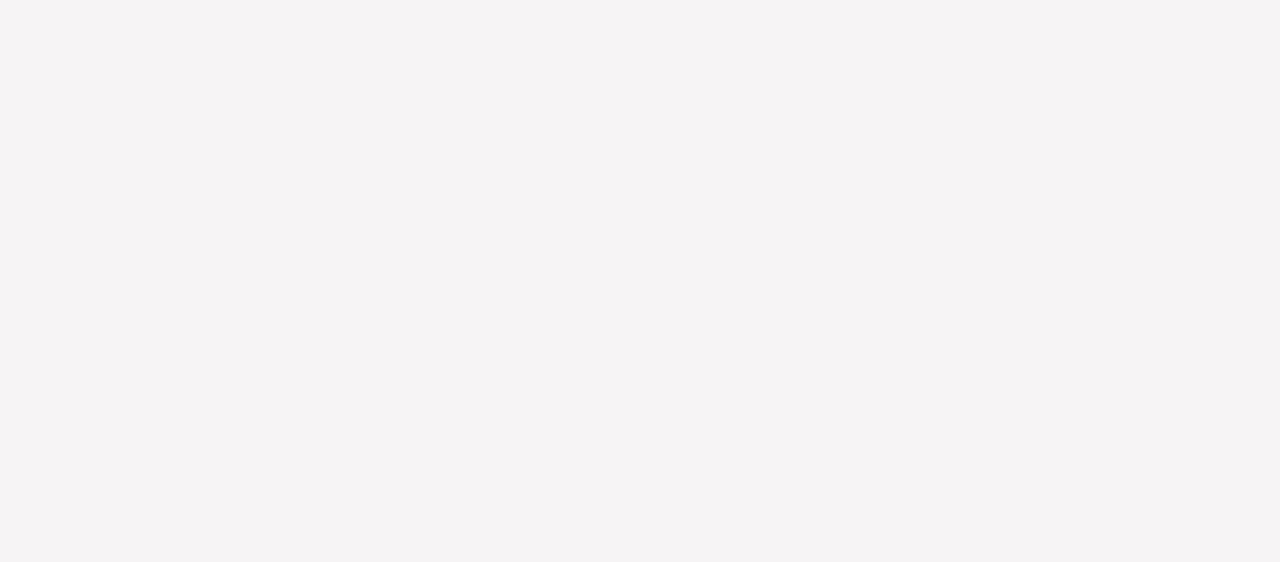
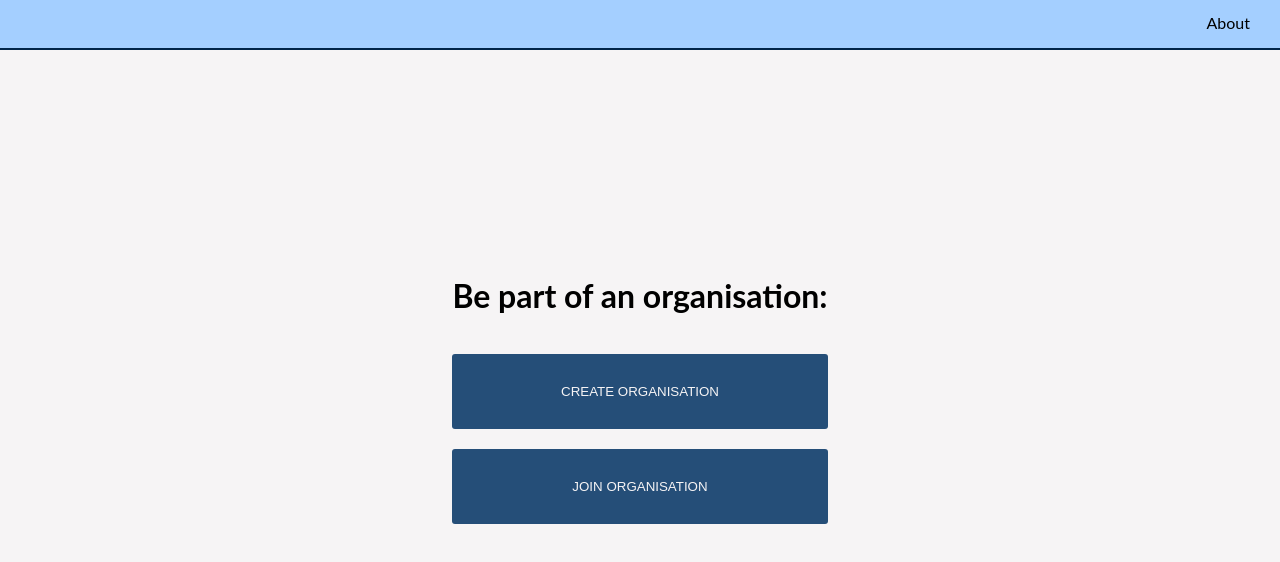
Before and after one commit to RaphaelP07/agendas_fe, a React (Create React App) app: page /agendas/org-prompt in a window 1280 px wide. Before the commit this address had no page. Shown: the top 562 px of the page. Built offline with nearby package versions, Linux system fonts and the light colour scheme.

Commit message:
added login conditions

```diff
--- a/src/App.css
+++ b/src/App.css
@@ -246,11 +246,26 @@ input, textarea {
   cursor: pointer;
 }
 
+.org-prompt-btn {
+  color: var(--main-white);
+  width: 100%;
+  margin-top: 20px;
+  height: 75px;
+  border-radius: 3px;
+  border: none;
+  background-color: #254e78;
+  cursor: pointer;
+}
+
 .login-btn:hover {
   background-color: #3772ad;
 }
 
-.signup-btn:hover, .auth-btn:hover, .action:active {
+.signup-btn:hover,
+.auth-btn:hover,
+.action:active,
+.prompt-btn:hover,
+.org-prompt-btn:hover {
   background-color: #0058b0;
 }
 
@@ -262,7 +277,11 @@ input, textarea {
   background-color: #254e78;
 }
 
-.signup-btn:active, .auth-btn:active, .action:hover {
+.signup-btn:active,
+.auth-btn:active,
+.action:hover,
+.prompt-btn:active,
+.org-prompt-btn:active {
   background-color: var(--main-dark-blue);
 }
 
@@ -323,3 +342,7 @@ a:visited {
   width: fit-content;
   padding-right: 10px;
 }
+
+.text-center {
+  text-align: center
+}
--- a/src/App.jsx
+++ b/src/App.jsx
@@ -5,6 +5,7 @@ import { useState, useEffect } from "react";
 import Login from "./components/Login";
 import SignUp from "./components/SignUp";
 import NamePrompt from "./components/NamePrompt";
+import OrgPrompt from "./components/OrgPrompt";
 import Dashboard from "./components/Dashboard";
 
 function App() {
@@ -26,9 +27,19 @@ function App() {
             }
           />
           <Route
-            path="/agendas/prompt"
+            path="/agendas/name-prompt"
             element={
               <NamePrompt
+              loggedUser={loggedUser}
+              setLoggedUser={(email) => setLoggedUser(email)}
+              setLoggedID={(id) => setLoggedID(id)}
+              />
+            }
+          />
+          <Route
+            path="/agendas/org-prompt"
+            element={
+              <OrgPrompt
                 loggedUser={loggedUser}
                 setLoggedUser={(email) => setLoggedUser(email)}
                 setLoggedID={(id) => setLoggedID(id)}
--- a/src/components/Dashboard.jsx
+++ b/src/components/Dashboard.jsx
@@ -1,12 +1,8 @@
 import React from 'react'
-import Nav from "./Nav";
 
 const Dashboard = () => {
   return (
-    <div className='container'>
-      <Nav />
-      Dashboard
-    </div>
+    <div>Dashboard</div>
   )
 }
 
--- a/src/components/Login.jsx
+++ b/src/components/Login.jsx
@@ -26,7 +26,6 @@ const Login = ({ setLoggedUser, setLoggedID }) => {
 
   const onSubmit = (e) => {
     e.preventDefault();
-
     axios
       .post(`${baseURL}/login`, {
         api_v1_user: {
@@ -45,10 +44,12 @@ const Login = ({ setLoggedUser, setLoggedID }) => {
         localStorage.setItem("agendasLoggedID", id);
         localStorage.setItem("agendasLoggedUser", email);
         localStorage.setItem("agendasToken", JSON.stringify(token));
-        if (res.data.data.first_name === null && res.data.data.last_name === null) {
-          navigate("/agendas/prompt");
+        if (res.data.data.user.first_name === null && res.data.data.user.last_name === null) {
+          navigate("/agendas/name-prompt");
+        } else if (res.data.data.orgs.length === 0) {
+          navigate("/agendas/org-prompt");
         } else {
-          navigate("/agendas/dashboard");
+          navigate("/agendas/dashboard")
         }
       })
       .catch((error) => {
--- a/src/components/NamePrompt.jsx
+++ b/src/components/NamePrompt.jsx
@@ -36,7 +36,7 @@ const NamePrompt = () => {
         last_name: lastName
       }
     }).then((res) => {
-      navigate("/agendas/dashboard");
+      navigate("/agendas/org-prompt");
     }).catch((error) => {
       if (error) {
         setFormError(true);
--- /dev/null
+++ b/src/components/OrgPrompt.jsx
@@ -0,0 +1,18 @@
+import React from 'react'
+import Nav from "./Nav";
+
+const OrgPrompt = () => {
+  return (
+    <div className='container'>
+      <Nav />
+      <div className="main-container">
+        <h1 className='text-center'>Be part of an organisation:</h1>
+        <br />
+        <button className='org-prompt-btn'>CREATE ORGANISATION</button>
+        <button className='org-prompt-btn'>JOIN ORGANISATION</button>
+      </div>
+    </div>
+  )
+}
+
+export default OrgPrompt
```
